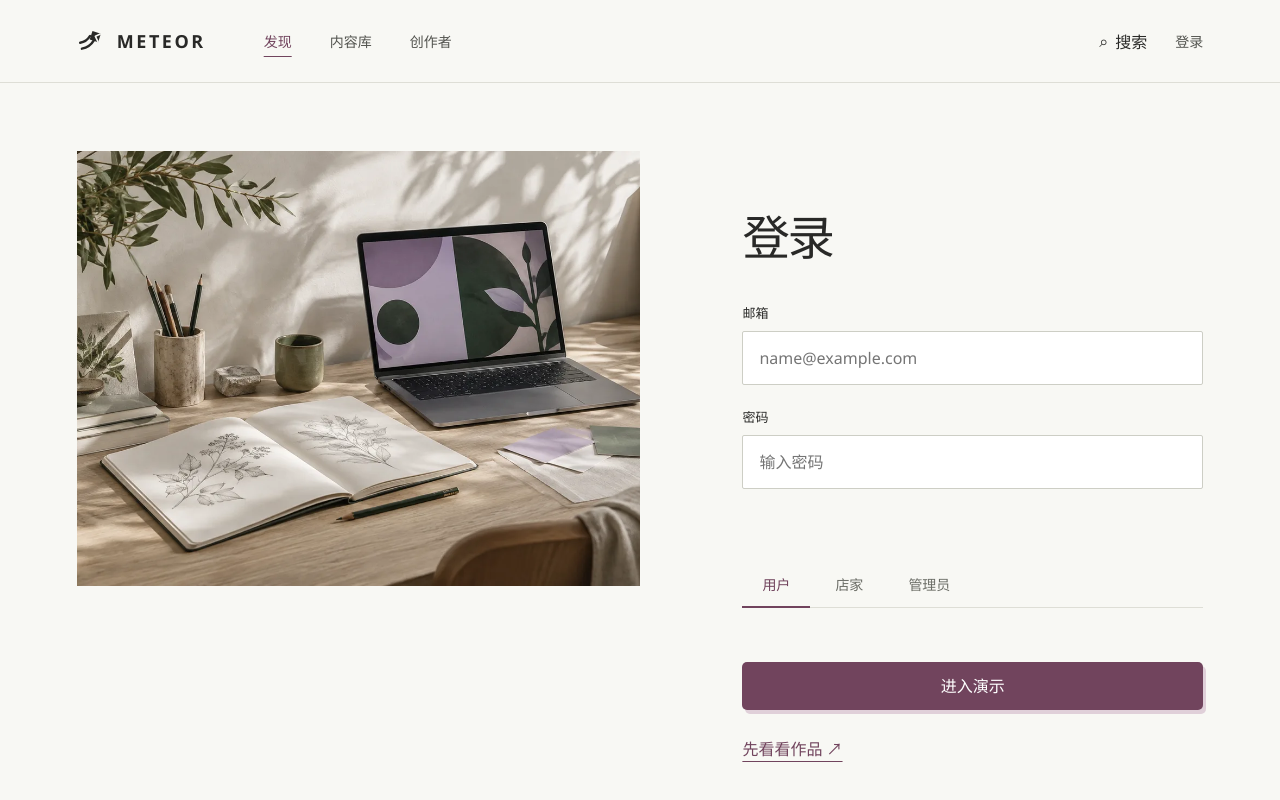
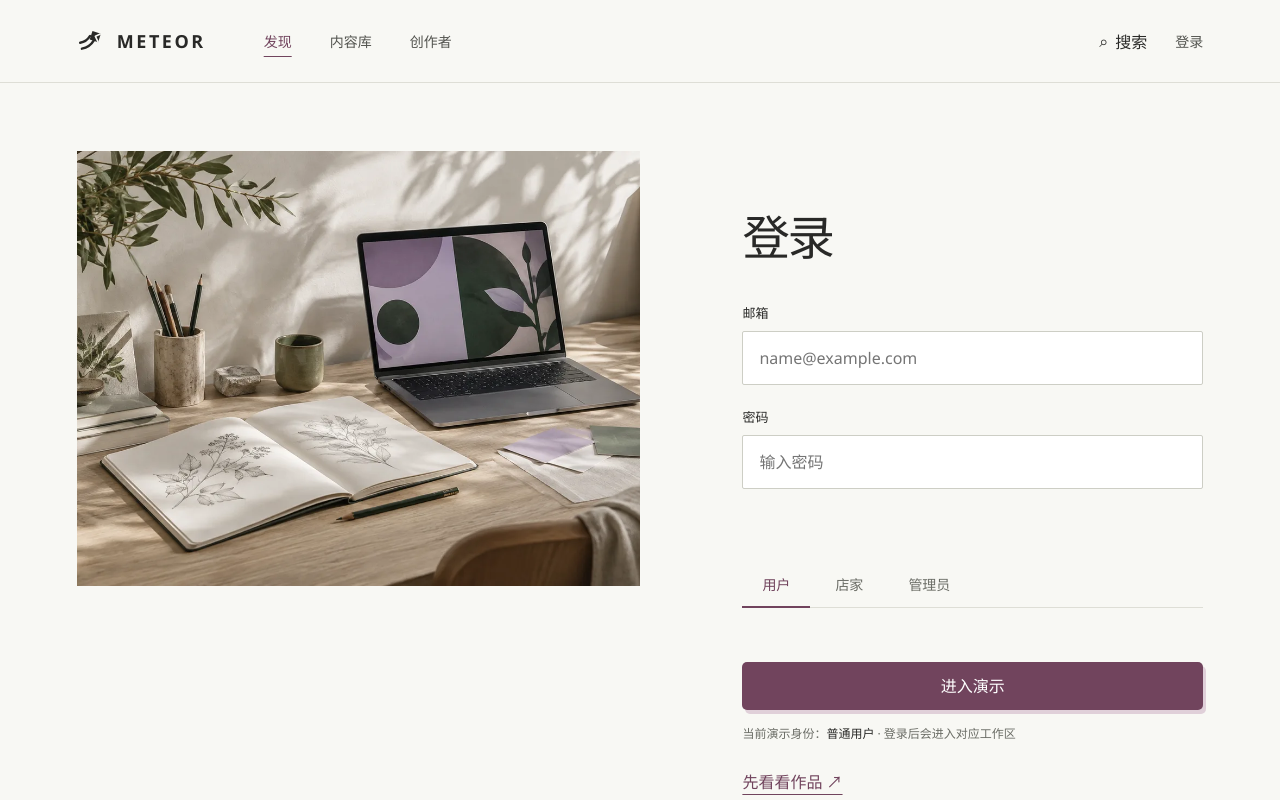
Before and after one commit to Tezcay/Meteor, a Vue app in the folder frontend/: page / in a window 1280 px wide. Both pictures are taken after a click on the button "登录". Shown: the top 800 px of the page. Built offline with nearby package versions, Linux system fonts and the light colour scheme.

Commit message:
Fix role-aware login redirects

```diff
--- a/frontend/src/page-styles.css
+++ b/frontend/src/page-styles.css
@@ -1941,6 +1941,16 @@ button:not(:disabled):active,
 }
 .login-copy form button {
   margin-top: 30px;
+}
+.login-intent {
+  margin-top: 14px !important;
+  color: var(--muted);
+  font-size: 12px !important;
+  line-height: 1.6 !important;
+}
+.login-intent strong {
+  color: var(--ink);
+  font-weight: 600;
 }
 .login-copy > .underlined-link {
   margin-top: 26px;
--- a/frontend/src/pages/BuyerPages.vue
+++ b/frontend/src/pages/BuyerPages.vue
@@ -38,7 +38,14 @@ const catalogSort = ref<'featured' | 'newest' | 'rating'>('featured')
 const catalogPage = ref(1)
 const catalogPageSize = 12
 const signInNotice = ref(false)
-const loginRole = ref<Exclude<LocalRole, 'visitor'>>('user')
+function roleForNextPath(next: string): Exclude<LocalRole, 'visitor'> {
+  if (next.startsWith('/admin')) return 'admin'
+  if (next.startsWith('/creator')) return 'creator'
+  return 'user'
+}
+const loginRole = ref<Exclude<LocalRole, 'visitor'>>(
+  roleForNextPath(String(route.query.next ?? '')),
+)
 const activeImageIndex = ref(0)
 const localRating = ref(0)
 const ratingNotice = ref('')
@@ -124,6 +131,15 @@ const hasMoreCatalogWorks = computed(() => visibleCatalogWorks.value.length < ca
 const loadedCatalogProducts = computed(() =>
   category.value === 'all' || category.value === 'templates' ? catalog.value : [],
 )
+watch(
+  () => route.query.next,
+  (next) => {
+    if (props.path === '/login' && !signInNotice.value) {
+      loginRole.value = roleForNextPath(String(next ?? ''))
+    }
+  },
+)
+
 const section = computed(() =>
   props.path === '/library' || props.path.startsWith('/orders') ? 'library' : 'discover',
 )
@@ -275,12 +291,12 @@ function completeDemoPurchase() {
 }
 
 function signInWithDemoRole() {
+  const requested = String(route.query.next ?? '')
+  const next = requested.startsWith('/') && !requested.startsWith('//') ? requested : ''
+  const targetRole = roleForNextPath(next)
   saveLocalRole(loginRole.value)
   signInNotice.value = true
-  const next = String(route.query.next ?? '')
-  const canContinue =
-    (loginRole.value === 'creator' && next.startsWith('/creator')) ||
-    (loginRole.value === 'admin' && next.startsWith('/admin'))
+  const canContinue = Boolean(next) && targetRole === loginRole.value
   const destination = canContinue
     ? next
     : { user: '/library', creator: '/creator/works', admin: '/admin/reviews' }[loginRole.value]
@@ -835,6 +851,10 @@ function signInWithDemoRole() {
             </div>
             <button class="button button-primary" type="submit">进入演示</button>
           </form>
+          <p class="login-intent">
+            当前演示身份：<strong>{{ loginRole === 'creator' ? '创作者 / 店家' : loginRole === 'admin' ? '管理员' : '普通用户' }}</strong>
+            · 登录后会进入对应工作区
+          </p>
           <p v-if="signInNotice" class="inline-note" role="status">
             登录接口尚未接入，当前不会提交账户信息
           </p>
```
